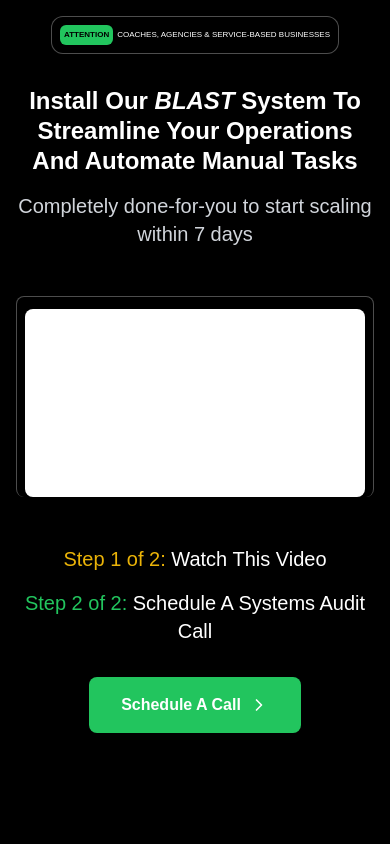
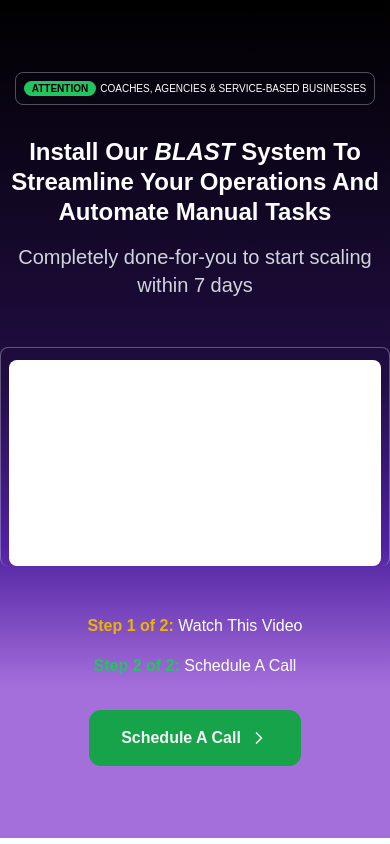
Before and after one commit to CristianProdius/lamz, a Next.js app: page / in a window 390 px wide. Built offline with nearby package versions, Linux system fonts and the light colour scheme.

Commit message:
done the banner

```diff
--- a/src/app/page.tsx
+++ b/src/app/page.tsx
@@ -1,64 +1,9 @@
-import AttentionBanner from "@/components/baner";
 import HeroSection from "@/components/hero";
-import { ChevronRight } from "lucide-react";
 
 export default function Home() {
   return (
-    <div className="min-h-screen bg-black text-white p-4 md:p-8">
-      {/* Header Alert */}
-      <div className="max-w-4xl mx-auto mb-8 flex justify-center">
-        <div className="inline-flex items-center bg-black/50 rounded-xl px-2 sm:px-4 py-2 border-white/30 border-[1px] whitespace-nowrap">
-          <span className="bg-green-500 text-black text-[8px] xs:text-[10px] sm:text-xs font-bold px-1 sm:px-2 py-1 rounded-md mr-1 sm:mr-2">
-            ATTENTION
-          </span>
-          <span className="text-[8px] xs:text-[10px] sm:text-sm">
-            COACHES, AGENCIES & SERVICE-BASED BUSINESSES
-          </span>
-        </div>
-      </div>
-
-      {/* Main Content */}
-      <div className="max-w-4xl mx-auto text-center">
-        <h1 className="text-2xl md:text-4xl font-bold mb-4 leading-tight">
-          Install Our <span className="italic">BLAST</span> System To Streamline
-          Your Operations And Automate Manual Tasks
-        </h1>
-
-        <p className="text-xl md:text-2xl mb-12 text-gray-300">
-          Completely done-for-you to start scaling within 7 days
-        </p>
-
-        {/* Video Container */}
-        <div className="max-w-xxl mx-auto  mb-12">
-          <div className="rounded-lg overflow-hidden aspect-video px-2 pt-3 border-t border-l border-r border-white/30">
-            <iframe
-              src="./Promo.mp4"
-              frameBorder="0"
-              allow="autoplay; fullscreen; picture-in-picture"
-              allowFullScreen
-              className="w-full h-full rounded-lg"
-            ></iframe>
-          </div>
-        </div>
-
-        {/* Steps */}
-        <div className="space-y-4 mb-8">
-          <p className="text-xl">
-            <span className="text-yellow-500">Step 1 of 2:</span> Watch This
-            Video
-          </p>
-          <p className="text-xl">
-            <span className="text-green-500">Step 2 of 2:</span> Schedule A
-            Systems Audit Call
-          </p>
-        </div>
-
-        {/* CTA Button */}
-        <button className="bg-green-500 hover:bg-green-600 text-white font-bold py-4 px-8 rounded-lg transition-colors inline-flex items-center space-x-2">
-          <span>Schedule A Call</span>
-          <ChevronRight className="w-5 h-5" />
-        </button>
-      </div>
-    </div>
+    <main>
+      <HeroSection />
+    </main>
   );
 }
--- a/src/components/baner/index.tsx
+++ /dev/null
@@ -1,16 +0,0 @@
-const AttentionBanner = () => {
-  return (
-    <div className="bg-slate-400 max-w-md py-3 px-4 rounded-lg shadow-lg">
-      <div className="flex items-center justify-center gap-2">
-        <span className="bg-green-500 text-xs font-semibold px-2 py-0.5 rounded-md uppercase tracking-wide">
-          Attention
-        </span>
-        <span className="text-white font-medium uppercase tracking-wider">
-          Coaches, Agencies & Service-Based Businesses
-        </span>
-      </div>
-    </div>
-  );
-};
-
-export default AttentionBanner;
--- a/src/components/hero/index.tsx
+++ b/src/components/hero/index.tsx
@@ -1,38 +1,67 @@
+import { ChevronRight } from "lucide-react";
 const HeroSection = () => {
   return (
-    <div className="max-w-5xl mx-auto px-4 py-8 text-center">
-      <h1 className="text-4xl md:text-6xl font-bold text-white mb-4">
-        Install Our <span className="italic">BLAST</span> System To Streamline
-        Your Operations And Automate Manual Tasks
+    <div className="bg-black text-white bg-[linear-gradient(to_bottom,#000,#200D42_45%,#4f21A1_65%,#a46edb_82%)] py-[72px]">
+      <div className="container">
+        {/* Header Alert */}
+        <div className="flex items-center justify-center mb-8">
+          <a
+            href=""
+            className="inline-flex gap-1 sm:gap-3 border py-1 px-2 rounded-lg border-white/30 whitespace-nowrap"
+          >
+            <div className="bg-green-500 px-2 sm:px-3 rounded-lg my-1 flex justify-center items-center">
+              <span className="text-[10px] sm:text-xs font-bold text-black">
+                ATTENTION
+              </span>
+            </div>
+            <span className="py-1 text-[10px] sm:text-sm md:text-base">
+              COACHES, AGENCIES & SERVICE-BASED BUSINESSES
+            </span>
+          </a>
+        </div>
+
+        {/* Main Content */}
+        <div className="max-w-4xl mx-auto text-center">
+          <h1 className="text-2xl md:text-4xl font-bold mb-4 leading-tight">
+            Install Our <span className="italic">BLAST</span> System To
+            Streamline Your Operations And Automate Manual Tasks
           </h1>
 
-      <p className="text-gray-300 text-lg mb-8">
+          <p className="text-xl md:text-2xl mb-12 text-gray-300">
             Completely done-for-you to start scaling within 7 days
           </p>
 
-      <div className="bg-black/80 rounded-xl p-4 max-w-3xl mx-auto">
-        {/* Video Player Component */}
-        <div className="aspect-video relative rounded-lg overflow-hidden">
+          {/* Video Container */}
+          <div className="max-w-3xl mx-auto  mb-12">
+            <div className="rounded-lg overflow-hidden aspect-video px-2 pt-3 border-t border-l border-r border-white/30">
               <iframe
-            className="absolute inset-0 w-full h-full"
-            src="/Promo.mp4"
-            allow="accelerometer; autoplay; clipboard-write; encrypted-media; gyroscope; picture-in-picture"
+                src="./Promo.mp4"
+                frameBorder="0"
+                allow="autoplay; fullscreen; picture-in-picture"
                 allowFullScreen
-          />
+                className="w-full h-full rounded-lg"
+              ></iframe>
             </div>
           </div>
 
-      <div className="mt-8 space-y-4">
-        <p className="text-[#00FF85] font-medium">
-          Step 1 of 2: Watch This Video
+          {/* Steps */}
+          <div className="space-y-4 mb-8">
+            <p className="text-md md:text-2xl">
+              <span className="text-yellow-500 font-bold">Step 1 of 2:</span>{" "}
+              Watch This Video
             </p>
-        <p className="text-white font-medium">
-          Step 2 of 2: Schedule A Systems Audit Call
+            <p className="text-md md:text-2xl">
+              <span className="text-green-500 font-bold">Step 2 of 2:</span>{" "}
+              Schedule A Call
             </p>
+          </div>
 
-        <button className="bg-[#00FF85] text-black font-bold py-3 px-6 rounded-lg hover:bg-[#00FF85]/90 transition-colors">
-          Schedule A Call →
+          {/* CTA Button */}
+          <button className="bg-green-600 hover:bg-green-700 text-gray-100 font-bold py-4 px-8 rounded-xl transition-colors inline-flex items-center space-x-2">
+            <span>Schedule A Call</span>
+            <ChevronRight className="w-5 h-5" />
           </button>
+        </div>
       </div>
     </div>
   );
```
Lines whose indentation alone changed are shown as unchanged.
